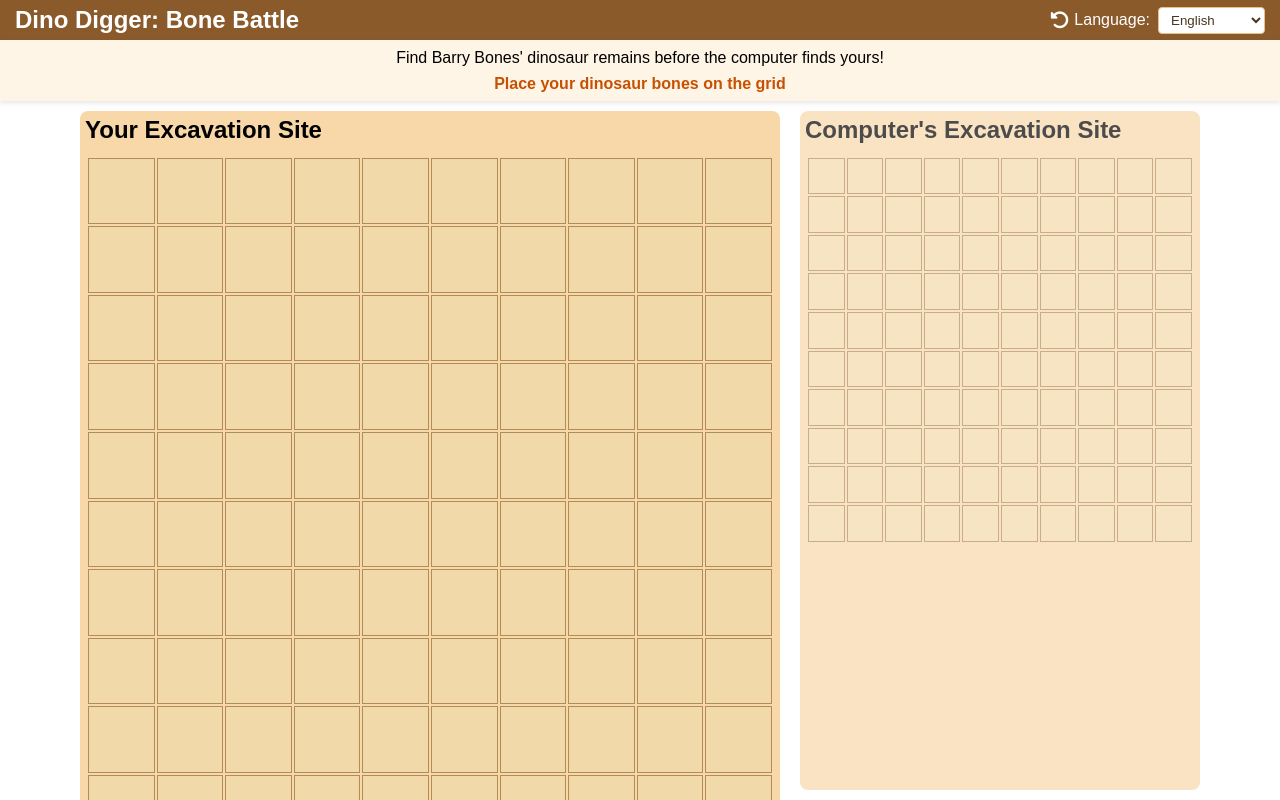
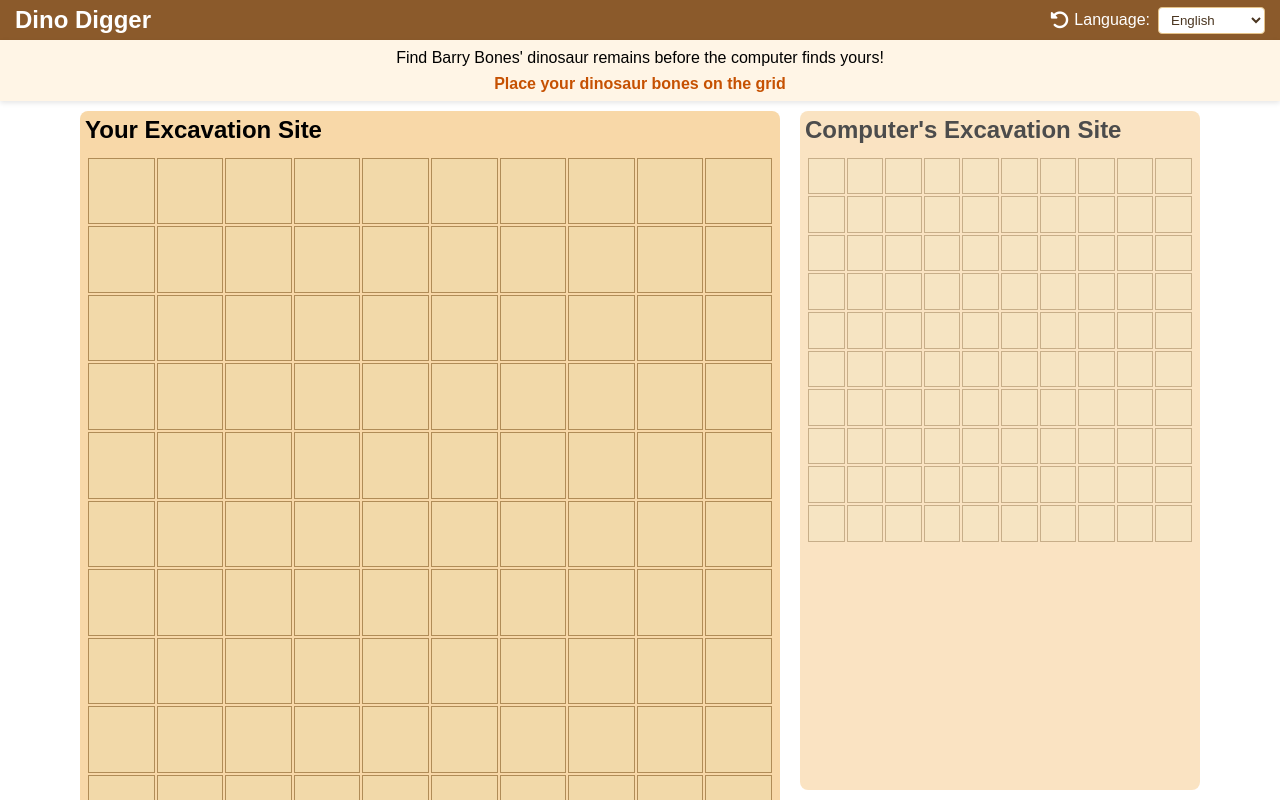
Before and after one commit to devbyray/battleship-for-dinos, a website built with Vite: page index.html in a window 1280 px wide. Built offline with nearby package versions, Linux system fonts and the light colour scheme; files whose address does not match are found by name.

Commit message:
feat: Update game title to "Dino Digger" for consistency across README and language configuration

```diff
--- a/index.html
+++ b/index.html
@@ -3,7 +3,7 @@
   <head>
     <meta charset="UTF-8" />
     <meta name="viewport" content="width=device-width, initial-scale=1.0" />
-    <title>Dino Digger: Bone Battle</title>
+    <title>Dino Digger</title>
     <!-- Adding Font Awesome for bone icons -->
     <link
       rel="stylesheet"
@@ -15,7 +15,7 @@
     <div class="container">
       <header class="top-bar">
         <div class="top-bar-left">
-          <h1 id="game-title">Dino Digger: Bone Battle</h1>
+          <h1 id="game-title">Dino Digger</h1>
         </div>
         <div class="top-bar-right">
           <!-- Language switcher will be inserted here by JS -->
--- a/js/language.js
+++ b/js/language.js
@@ -1,7 +1,7 @@
 // Languages configuration
 const languages = {
     en: {
-        gameTitle: "Dino Digger: Bone Battle",
+        gameTitle: "Dino Digger",
         gameDescription: "Find Barry Bones' dinosaur remains before the computer finds yours!",
         statusPlaceBones: "Place your dinosaur bones on the grid",
         yourExcavationSite: "Your Excavation Site",
@@ -44,7 +44,7 @@ const languages = {
         startModalCancel: "Wait, I need to adjust"
     },
     nl: {
-        gameTitle: "Dino Graver: Bottenjacht",
+        gameTitle: "Dino Graver",
         gameDescription: "Vind Barry Bones' dinosaurusresten voordat de computer die van jou vindt!",
         statusPlaceBones: "Plaats je dinosaurusbotten op het raster",
         yourExcavationSite: "Jouw Opgraafplaats",
```
Also changed, not shown: README.md (added).
